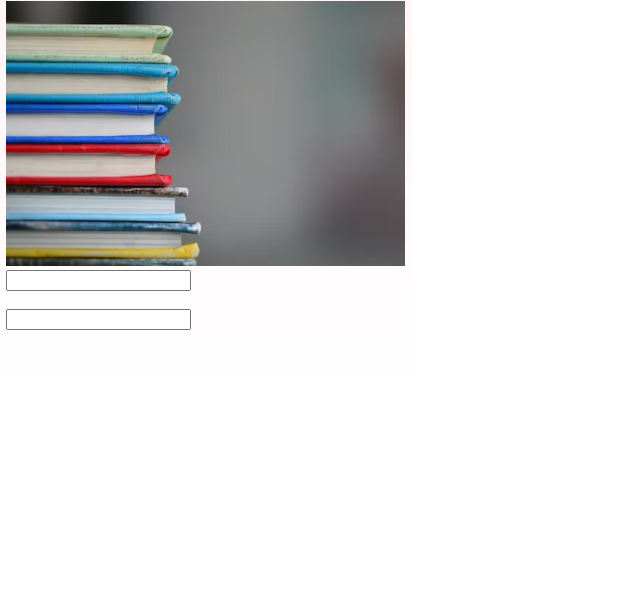
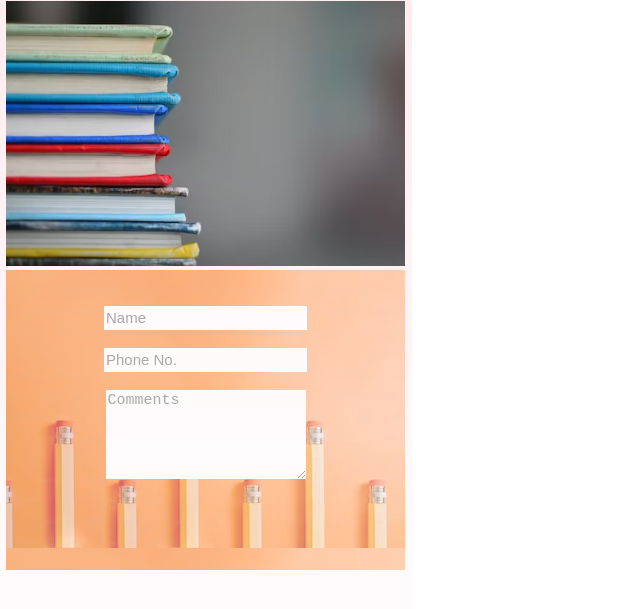
Before and after one commit to Rio7896/ChintaMani_Classes.github.io, a plain HTML site: page index.html in a window 1280 px wide. Shown: the part 2005-2614 px from the top of the page, without its empty margins (0-640 px from the left). Before the commit the page ends 2400 px from the top, so only its background shows below. Drawn offline with Linux system fonts and the light colour scheme.

Commit message:
Update index.html

```diff
--- a/index.html
+++ b/index.html
@@ -8,7 +8,7 @@
         @media (min-width:412px){
         .container{
             width:412px;
-            height:300vh;
+            height:350vh;
             background-image:linear-gradient(pink,#ffffff);
         }
         *{
@@ -113,8 +113,25 @@
             position: relative;
             left:6px;
             transition: all 1s ease-in-out;
+            background-image:url("study2.avif");
+            height:300px;
+            opacity: 0.6;
+            width:399px;
         }
+       .form-aspect{
+        font-size: 15px;
+        font-weight: 400;
+        color:black;
+        border: 0;
+        outline: 0;
 
+       }
+       #form-font1{
+        height:22px;
+       }
+       #form-font2{
+        height:22px;
+       }
     }
 
     </style>
@@ -128,22 +145,17 @@
             <br>
             <br>
             <br>
-
             <a href="https://youtube.com/@chintamaniacademy"><label class="label">Youtube</label></a>
             <br>
-            <br>
-
-            <br>
-            <a href=""><label class="label">About</label></a>
-            <br>
-
             <br>
             <br>
             <a href=""><label class="label">About</label></a>
             <br>
             <br>
-
-
+            <br>
+            <a href=""><label class="label">About</label></a>
+            <br>
+            <br>
             <a href="https://youtube.com/@chintamaniacademy"><img src="youtube.png" width="40" height="40" id="lastimg"></a>
 
         </div>
@@ -176,12 +188,17 @@
             encrypted-media; gyroscope; picture-in-picture; web-share"allowfullscreen class="iframe"></iframe>
             <img src="study1.avif" class="footer-img">
             <form name="f1" class="form">
-                <input type="text" name="t1">
+                <center>
+                    <br>
+                    <br>
+                <input type="text" name="t1" placeholder="Name" class="form-aspect" id="form-font1">
                 <br>
                 <br>
-                <input type="tel" name="tell1" required>
+                <input type="tel" name="tell1" required placeholder="Phone No." class="form-aspect" id="form-font2">
                 <br>
                 <br>
+                <textarea cols="20" rows="5" name="textarea" placeholder="Comments" class="form-aspect"></textarea>
+                </center>
             </form>
 
     </div>
```
